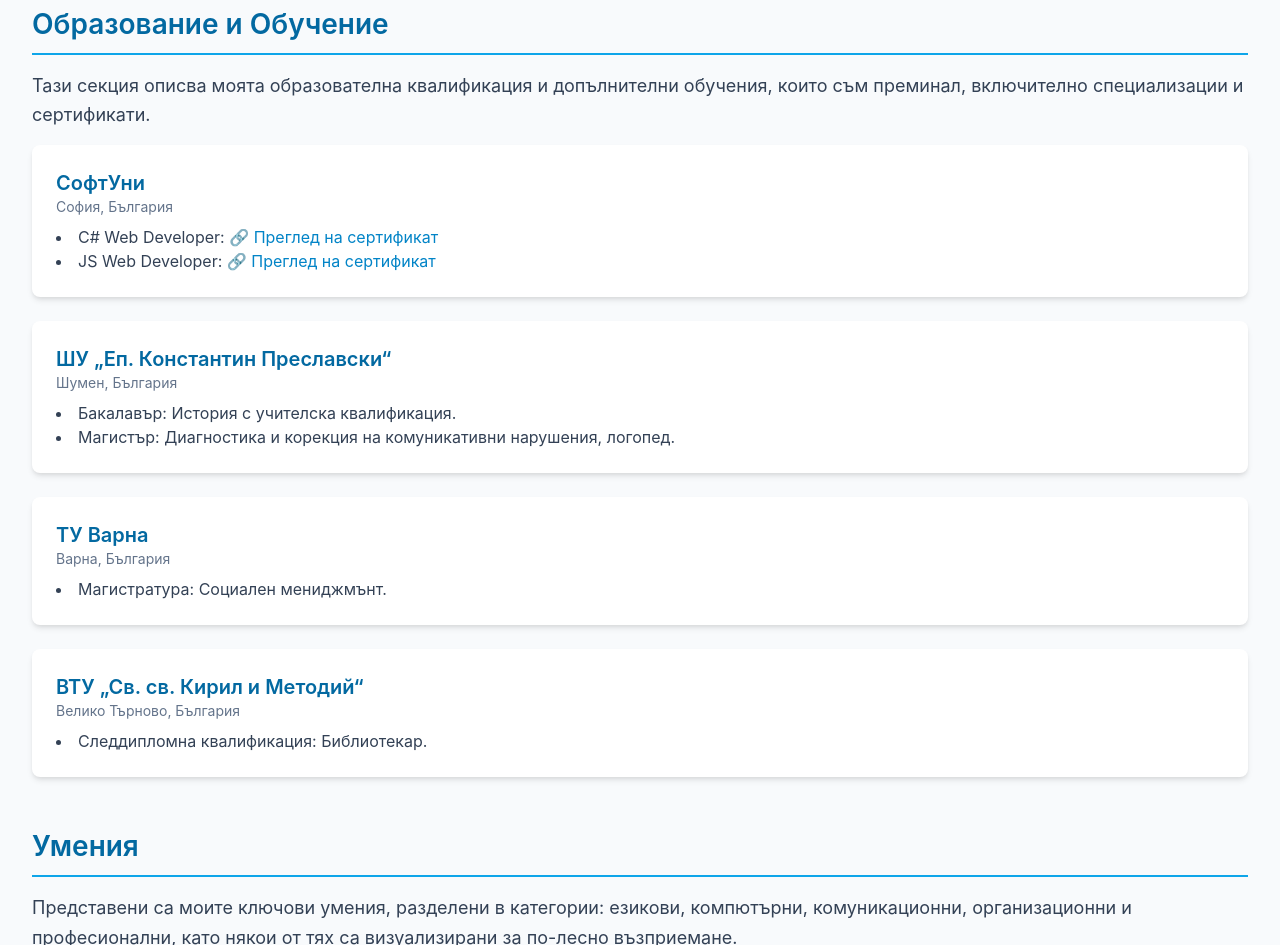
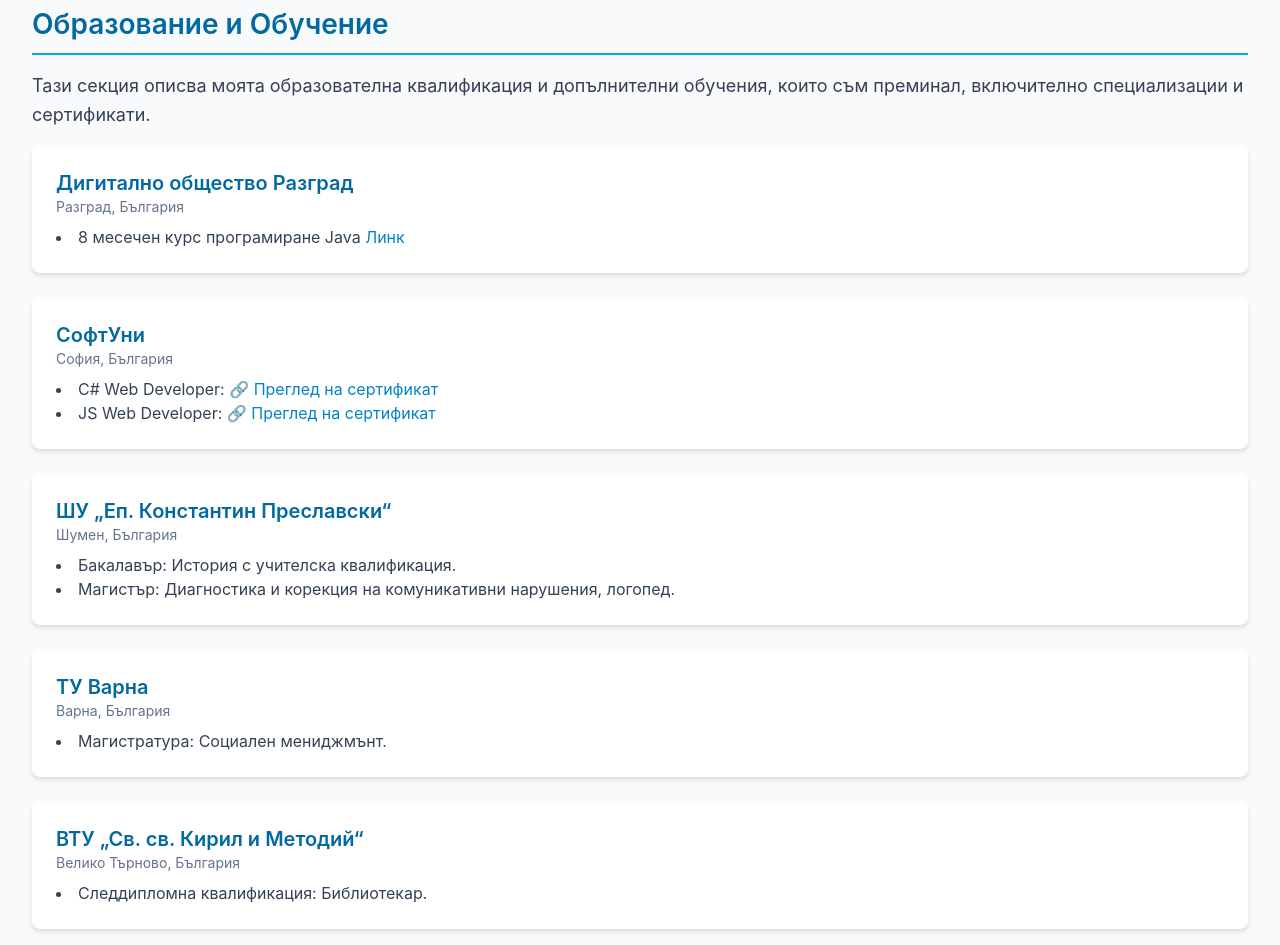
Before and after one commit to EmORz/demo-spa, a plain HTML site: page index.html in a window 1280 px wide. Shown: the part 1253-2198 px from the top of the page. Drawn offline with nearby package versions, Linux system fonts and the light colour scheme.

Commit message:
Update index.html

```diff
--- a/index.html
+++ b/index.html
@@ -250,6 +250,22 @@
           обучения, които съм преминал, включително специализации и сертификати.
         </p>
         <div class="mt-4 space-y-6">
+           <div class="card">
+            <h3 class="text-xl font-semibold text-sky-700">
+              Дигитално общество Разград
+            </h3>
+            <p class="text-sm text-slate-500">Разград, България</p>
+            <ul class="list-disc list-inside mt-2 text-slate-700">
+              <li>8 месечен курс програмиране Java
+                <a
+                  href="https://digitalrazgrad.org/"
+                  target="_blank"
+                  class="text-sky-600 hover:text-sky-800 hover:underline icon-text"
+                  >Линк</a
+                >
+              </li>
+            </ul>
+          </div>
           <div class="card">
             <h3 class="text-xl font-semibold text-sky-700">СофтУни</h3>
             <p class="text-sm text-slate-500">София, България</p>
```
